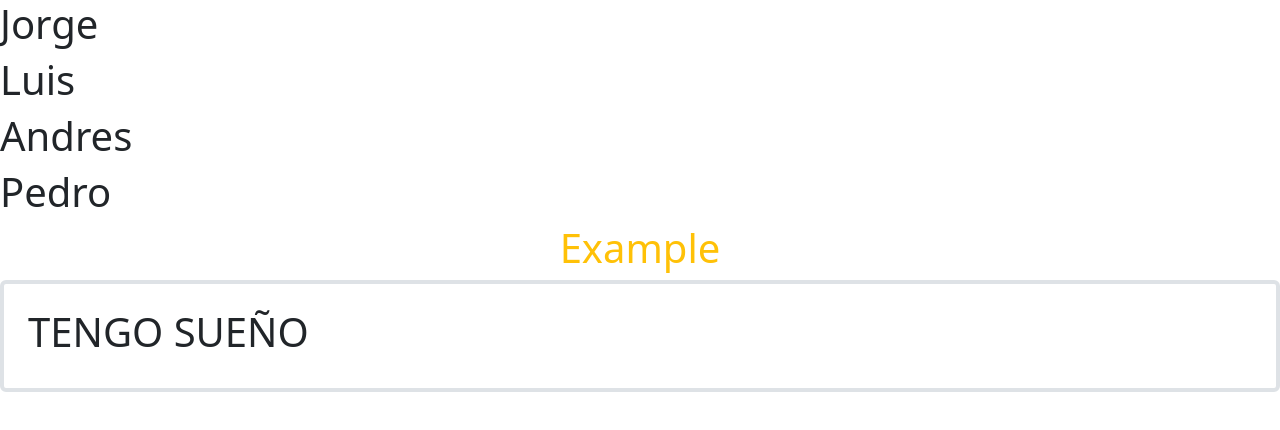
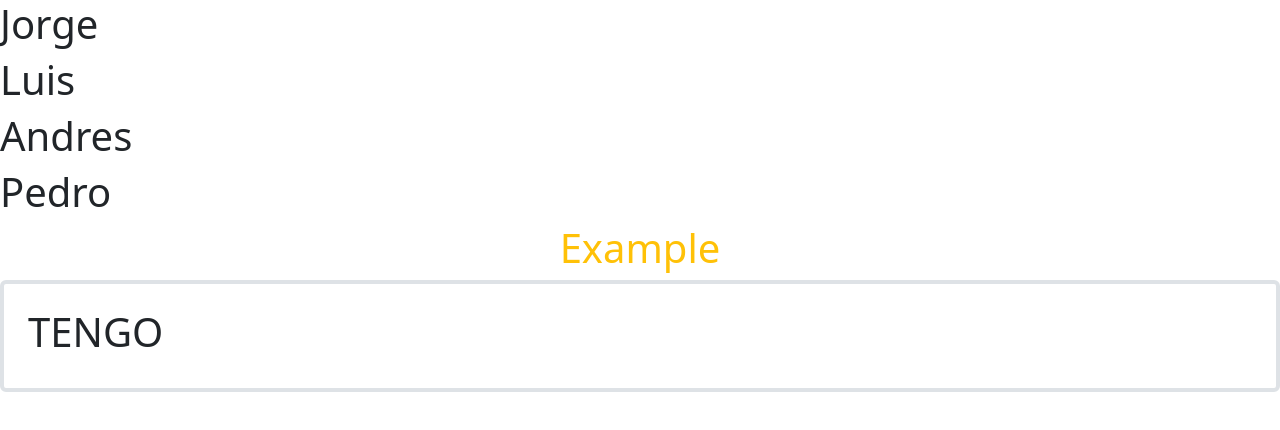
Before and after one commit to Jazmin2709/Lidar, a React (Vite) app in the folder frontend/: page /home in a window 1280 px wide. Shown: the top 430 px of the page. Built offline with nearby package versions, Linux system fonts and the light colour scheme.

Commit message:
holi Borre algo

```diff
--- a/frontend/src/paginas/Holi.jsx
+++ b/frontend/src/paginas/Holi.jsx
@@ -3,7 +3,7 @@ import React from 'react'
 export default function Holi() {
   return (
     <div className='border border-4 rounded p-4'>
-      <h1>TENGO SUEÑO</h1>
+      <h1>TENGO</h1>
     </div>
   )
 }
```
